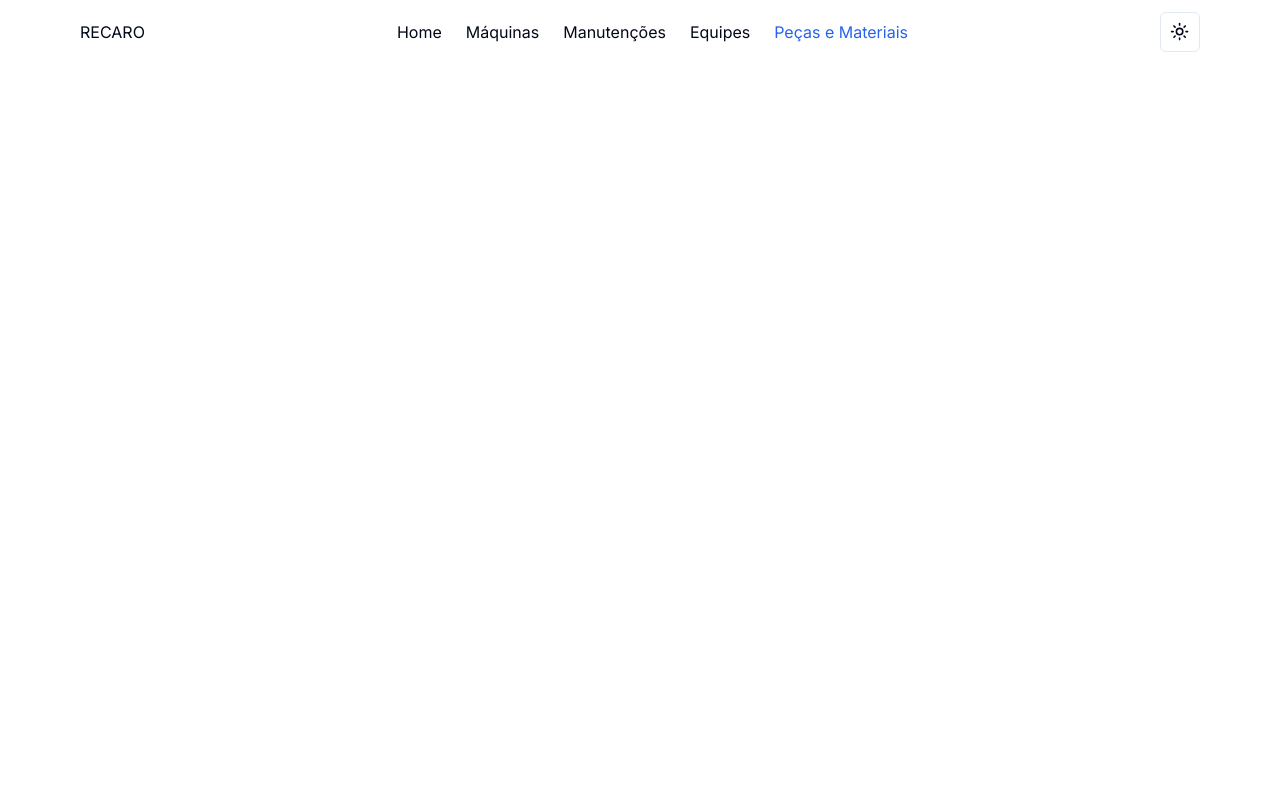
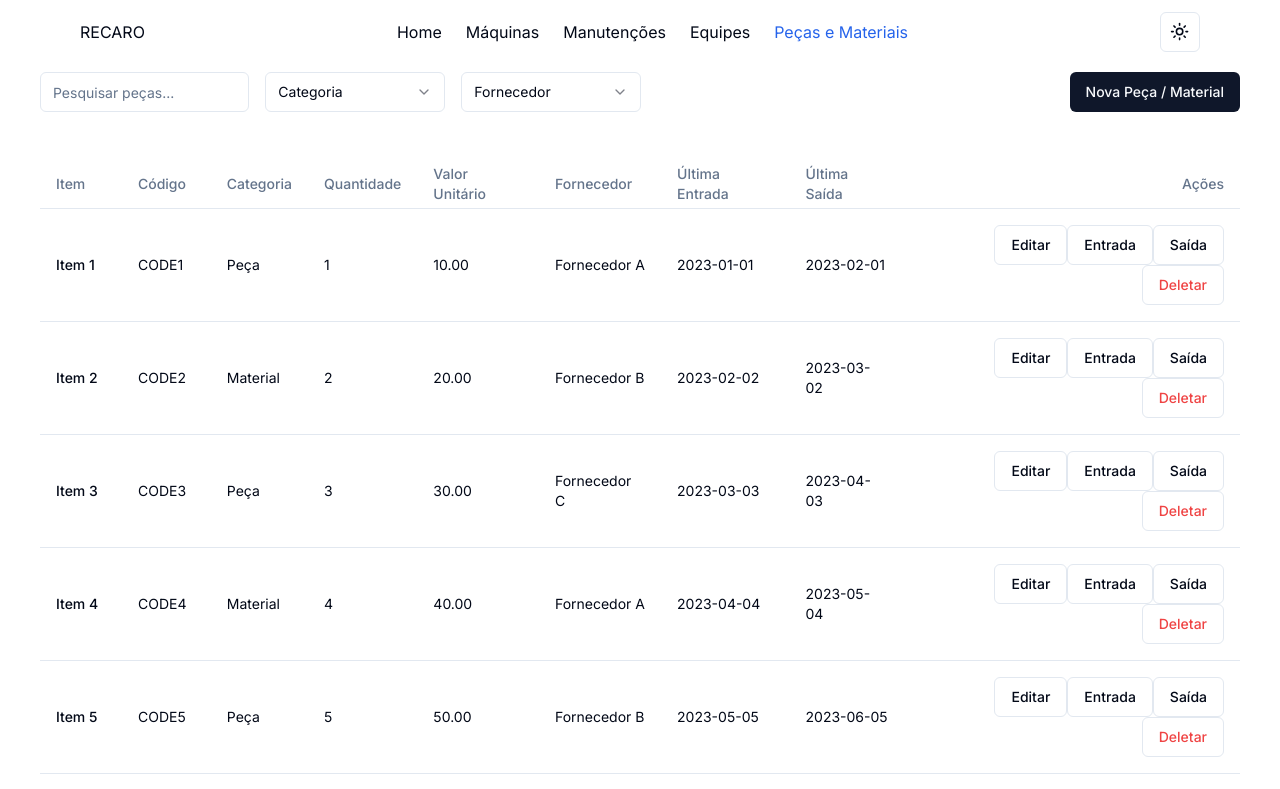
Before and after one commit to lucasgearhead/Web-Mainteance-App, a Next.js app in the folder frontend/: page /pecasemateriais in a window 1280 px wide. Shown: the top 789 px of the page. Built offline with nearby package versions, Linux system fonts and the light colour scheme.

Commit message:
feat: criado a tela de gerenciamento de estoque

```diff
--- a/frontend/src/app/pecasemateriais/page.tsx
+++ b/frontend/src/app/pecasemateriais/page.tsx
@@ -1,5 +1,116 @@
-import React from "react";
+// pages/InventoryControl.tsx
+"use client";
 
-export default function page() {
-  return <div>page</div>;
+import { useState } from "react";
+import { StockTable } from "@/components/stock/StockTable";
+import { DialogEditItem } from "@/components/stock/DialogEditItem";
+import { DialogRegisterTransaction } from "@/components/stock/DialogRegisterTransation";
+import { generateMockItems, Item } from "@/data/items";
+import { DialogAddStockItem } from "@/components/stock/DialogAddStockItem";
+import { PartFilters } from "@/components/stock/PartFilters";
+
+const initialItems: Item[] = generateMockItems(20); // Gera 20 itens mockados
+
+export default function InventoryControl() {
+  const [items, setItems] = useState<Item[]>(initialItems);
+  const [isEditDialogOpen, setIsEditDialogOpen] = useState(false);
+  const [isRegisterDialogOpen, setIsRegisterDialogOpen] = useState(false);
+  const [selectedItem, setSelectedItem] = useState<Item | null>(null);
+  const [transactionType, setTransactionType] = useState<
+    "entry" | "exit" | null
+  >(null);
+  const [isDialogOpen, setIsDialogOpen] = useState(false);
+  const [searchQuery, setSearchQuery] = useState("");
+
+  const handleSearch = (query: string) => {
+    setSearchQuery(query);
+    // Filtrar as máquinas com base no searchQuery
+  };
+
+  const handleNewMaterial = () => {
+    setIsDialogOpen(true);
+  };
+
+  const handleEdit = (item: Item) => {
+    setSelectedItem(item);
+    setIsEditDialogOpen(true);
+  };
+
+  const handleRegisterEntry = (item: Item) => {
+    setSelectedItem(item);
+    setTransactionType("entry");
+    setIsRegisterDialogOpen(true);
+  };
+
+  const handleRegisterExit = (item: Item) => {
+    setSelectedItem(item);
+    setTransactionType("exit");
+    setIsRegisterDialogOpen(true);
+  };
+
+  const handleDelete = (item: Item) => {
+    setItems((prevItems) => prevItems.filter((i) => i.code !== item.code));
+  };
+
+  const handleSaveItem = (item: Item) => {
+    setItems((prevItems) =>
+      prevItems.map((i) => (i.code === item.code ? item : i))
+    );
+  };
+
+  const handleSaveTransaction = (transaction: {
+    quantity: number;
+    date: string;
+    reason?: string;
+  }) => {
+    if (selectedItem) {
+      const updatedItem = {
+        ...selectedItem,
+        quantity:
+          transactionType === "entry"
+            ? selectedItem.quantity + transaction.quantity
+            : selectedItem.quantity - transaction.quantity,
+      };
+      setItems((prevItems) =>
+        prevItems.map((i) => (i.code === updatedItem.code ? updatedItem : i))
+      );
+    }
+  };
+
+  return (
+    <div className="p-10 justify-end flex flex-col gap-5">
+      <PartFilters
+        onSearch={handleSearch}
+        handleNewMaterial={handleNewMaterial}
+      />
+      <StockTable
+        items={items}
+        onEdit={handleEdit}
+        onRegisterEntry={handleRegisterEntry}
+        onRegisterExit={handleRegisterExit}
+        onDelete={handleDelete}
+      />
+      {selectedItem && (
+        <DialogEditItem
+          isOpen={isEditDialogOpen}
+          onClose={() => setIsEditDialogOpen(false)}
+          onSave={handleSaveItem}
+          item={selectedItem}
+        />
+      )}
+      {selectedItem && transactionType && (
+        <DialogRegisterTransaction
+          isOpen={isRegisterDialogOpen}
+          onClose={() => setIsRegisterDialogOpen(false)}
+          onSave={handleSaveTransaction}
+          type={transactionType}
+        />
+      )}
+      <DialogAddStockItem
+        isOpen={isDialogOpen}
+        onClose={() => setIsDialogOpen(false)}
+        onSave={() => {}}
+      />
+    </div>
+  );
 }
```
